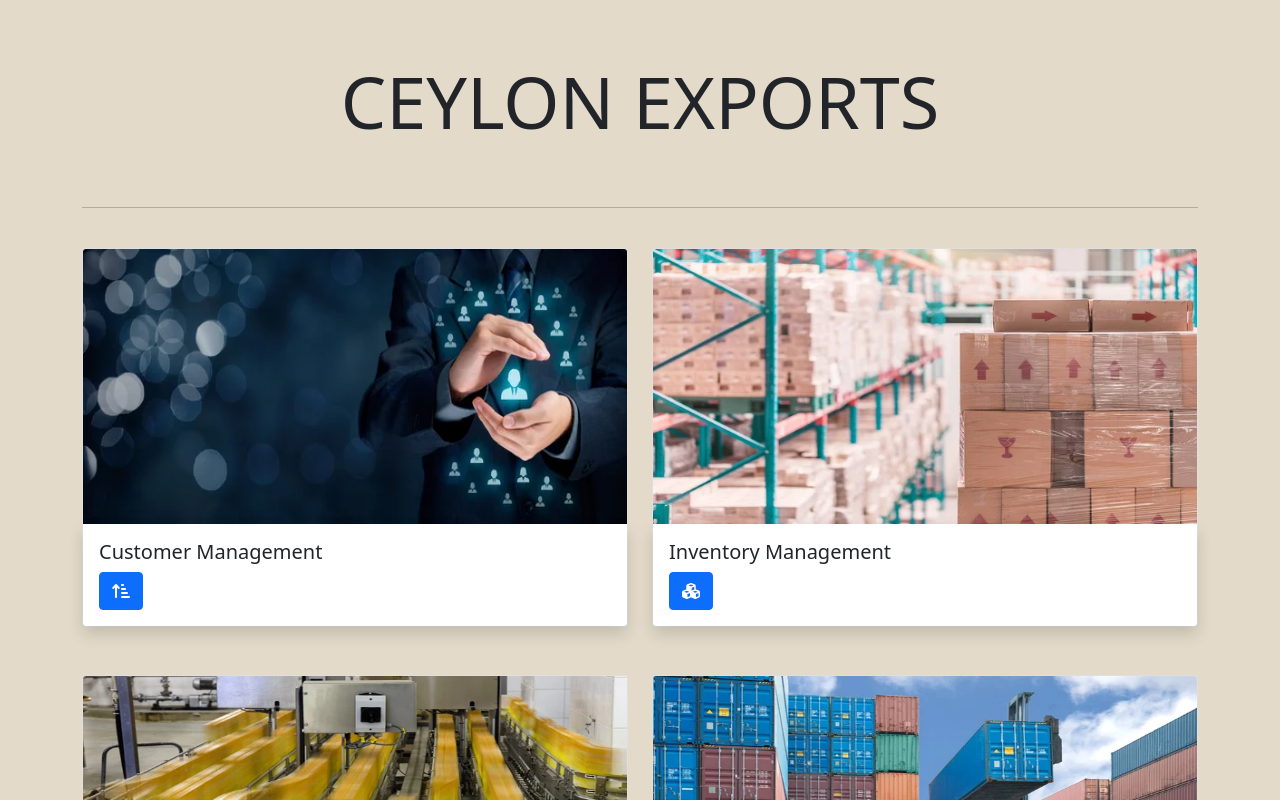
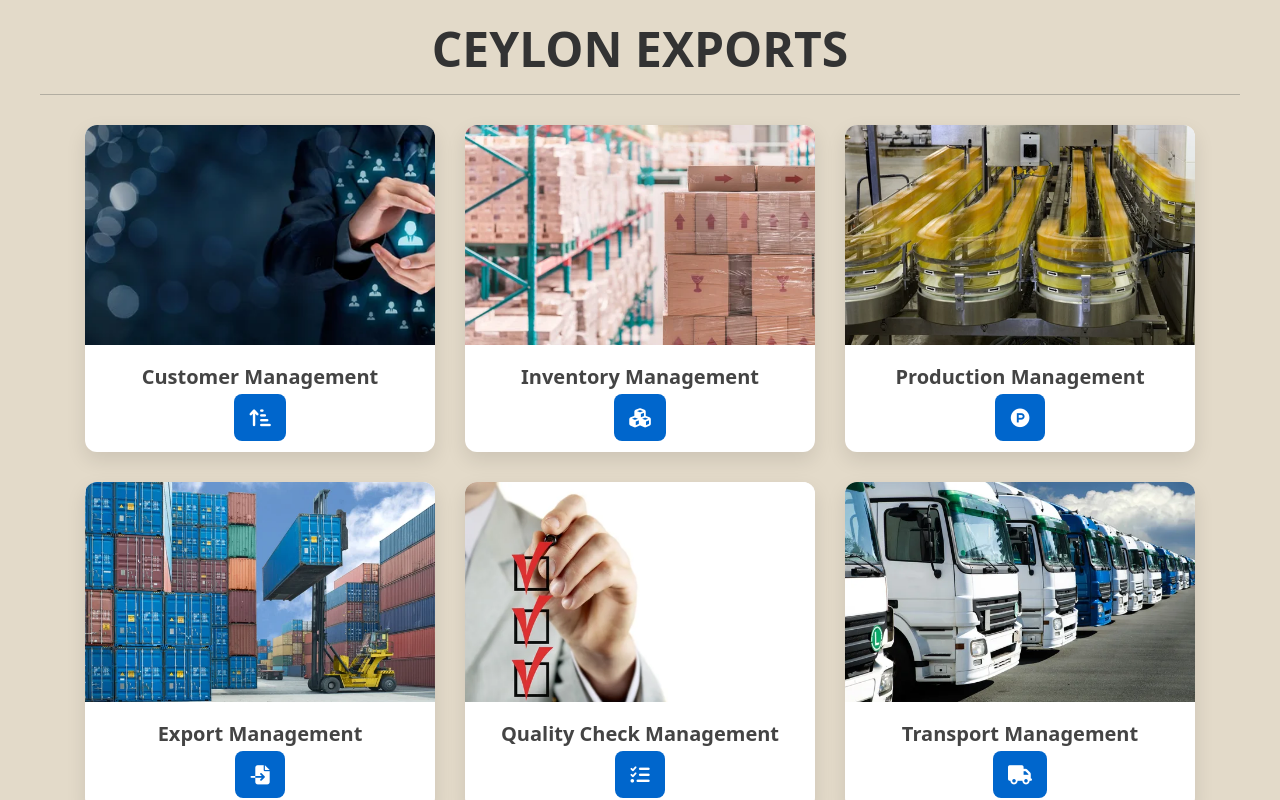
Before and after one commit to IT21062438/ExportManagement, a React (Create React App) app in the folder client/: page /home in a window 1280 px wide. Shown: the top 800 px of the page. Built offline with nearby package versions, Linux system fonts and the light colour scheme.

Commit message:
Update home

```diff
--- /dev/null
+++ b/client/src/components/Home.css
@@ -0,0 +1,94 @@
+/* General Wrapper */
+.home-wrapper {
+    background-color: #e3dac9;
+    min-height: 100vh;
+    padding: 30px 20px;
+  }
+
+  /* Container */
+  .home-container {
+    max-width: 1200px;
+    margin: 0 auto;
+  }
+
+  /* Header */
+  .home-header {
+    text-align: center;
+    margin-bottom: 30px;
+  }
+
+  .home-title {
+    font-size: 3rem;
+    font-weight: bold;
+    color: #333;
+  }
+
+  /* Cards Grid */
+  .home-cards-row {
+    display: flex;
+    flex-wrap: wrap;
+    gap: 30px;
+    justify-content: center;
+  }
+
+  /* Card Column */
+  .home-card-col {
+    flex: 1 1 300px;
+    max-width: 350px;
+  }
+
+  /* Individual Card */
+  .home-card {
+    background-color: #fff;
+    border-radius: 12px;
+    overflow: hidden;
+    box-shadow: 0 8px 20px rgba(0, 0, 0, 0.1);
+    transition: transform 0.3s ease, box-shadow 0.3s ease;
+  }
+
+  .home-card:hover {
+    transform: translateY(-5px);
+    box-shadow: 0 12px 25px rgba(0, 0, 0, 0.15);
+  }
+
+  /* Card Image */
+  .home-card-img {
+    width: 100%;
+    height: 220px;
+    object-fit: cover;
+    transition: transform 0.4s ease;
+  }
+
+  .home-card:hover .home-card-img {
+    transform: scale(1.05);
+  }
+
+  /* Card Body */
+  .home-card-body {
+    padding: 20px;
+    text-align: center;
+  }
+
+  .home-card-title {
+    font-size: 1.25rem;
+    font-weight: 600;
+    margin-bottom: 15px;
+    color: #444;
+  }
+
+  /* Button Style */
+  .home-btn {
+    background-color: #0066cc;
+    color: #fff;
+    border: none;
+    padding: 10px 15px;
+    font-size: 1.2rem;
+    border-radius: 8px;
+    text-decoration: none;
+    transition: background-color 0.3s ease;
+  }
+
+  .home-btn:hover {
+    background-color: #004a99;
+    color: #fff;
+  }
--- a/client/src/components/Home.js
+++ b/client/src/components/Home.js
@@ -1,167 +1,285 @@
+// import React, { Component } from "react";
+
+// class Home extends Component {
+//   render() {
+//     return (
+//       <div style={{ backgroundColor: "#e3dac9" }} id="page-content-wrapper">
+//         <div className="container">
+//           <h2>
+//             {" "}
+//             <center>
+//               {" "}
+//               <br />
+//               <h1 class="display-2">CEYLON EXPORTS</h1>
+//               <br />
+//             </center>{" "}
+//           </h2>
+//           <hr />
+//           <br />
+
+//           <div class="row">
+//             <div class="col-sm-6">
+//               <div class="card">
+//                 <img
+//                   src="%PUBLIC_URL%../../cus.jpg "
+//                   width="200"
+//                   height="275"
+//                   position="absolute"
+//                   class="card-img-top"
+//                   alt="..."
+//                 />
+//                 <div class="shadow bg-white rounded">
+//                   <div class="card-body">
+//                     {/*Customer Home Navigation*/}
+
+//                     <h5 class="card-title">Customer Management</h5>
+
+//                     <a href="/requests" class="btn btn-primary">
+//                       <i class="fas fa-sort-amount-up-alt"></i>
+//                     </a>
+//                   </div>
+//                 </div>
+//               </div>
+//               <br />
+//               <br />
+//             </div>
+
+//             <div class="col-sm-6">
+//               <div class="card">
+//                 <img
+//                   src="%PUBLIC_URL%../../int.jpg "
+//                   width="200"
+//                   height="275"
+//                   position="absolute"
+//                   class="card-img-top"
+//                   alt="..."
+//                 />
+//                 <div class="shadow bg-white rounded">
+//                   <div class="card-body">
+//                     <h5 class="card-title"> Inventory Management</h5>
+
+//                     <a href="/intdash" class="btn btn-primary">
+//                       <i class="fas fa-cubes"></i>
+//                     </a>
+//                   </div>
+//                 </div>
+//               </div>
+//               <br />
+//               <br />
+//             </div>
+
+//             <div class="col-sm-6">
+//               <div class="card">
+//                 <img
+//                   src="%PUBLIC_URL%../../pro.jpg "
+//                   width="200"
+//                   height="275"
+//                   position="absolute"
+//                   class="card-img-top"
+//                   alt="..."
+//                 />
+//                 <div class="shadow bg-white rounded">
+//                   <div class="card-body">
+//                     <h5 class="card-title">Production Management</h5>
+
+//                     <a href="/prodash" class="btn btn-primary">
+//                       <i class="fab fa-product-hunt"></i>
+//                     </a>
+//                   </div>
+//                 </div>
+//               </div>
+//               <br />
+//               <br />
+//             </div>
+
+//             <div class="col-sm-6">
+//               <div class="card">
+//                 <img
+//                   src="%PUBLIC_URL%../../exp.jpg "
+//                   width="200"
+//                   height="275"
+//                   position="absolute"
+//                   class="card-img-top"
+//                   alt="..."
+//                 />
+//                 <div class="shadow bg-white rounded">
+//                   <div class="card-body">
+//                     <h5 class="card-title">Export Management</h5>
+
+//                     <a href="/expDash" class="btn btn-primary">
+//                       <i class="fas fa-file-import"></i>
+//                     </a>
+//                   </div>
+//                 </div>
+//               </div>
+//               <br />
+//               <br />
+//             </div>
+
+//             <div class="col-sm-6">
+//               <div class="card">
+//                 <img
+//                   src="%PUBLIC_URL%../../qut.jpg "
+//                   width="200"
+//                   height="275"
+//                   position="absolute"
+//                   class="card-img-top"
+//                   alt="..."
+//                 />
+//                 <div class="shadow bg-white rounded">
+//                   <div class="card-body">
+//                     <h5 class="card-title">Quality Check Management</h5>
+
+//                     <a href="/homeqc" class="btn btn-primary">
+//                       <i class="fas fa-tasks"></i>
+//                     </a>
+//                   </div>
+//                 </div>
+//               </div>
+//               <br />
+//               <br />
+//             </div>
+
+//             <div class="col-sm-6">
+//               <div class="card">
+//                 <img
+//                   src="%PUBLIC_URL%../../trn.jpg "
+//                   width="200"
+//                   height="275"
+//                   position="absolute"
+//                   class="card-img-top"
+//                   alt="..."
+//                 />
+//                 <div class="shadow bg-white rounded">
+//                   <div class="card-body">
+//                     <h5 class="card-title">Transport Management</h5>
+
+//                     <a href="/hometr" class="btn btn-primary">
+//                       <i class="fas fa-truck"></i>
+//                     </a>
+//                   </div>
+//                 </div>
+//               </div>
+//               <br />
+//               <br />
+//             </div>
+//           </div>
+//         </div>
+//       </div>
+//     );
+//   }
+// }
+
+// export default Home;
+
 import React, { Component } from "react";
+import "./Home.css"; // Link to your CSS file
 
 class Home extends Component {
   render() {
     return (
-      <div style={{ backgroundColor: "#e3dac9" }} id="page-content-wrapper">
-        <div className="container">
-          <h2>
-            {" "}
-            <center>
-              {" "}
-              <br />
-              <h1 class="display-2">CEYLON EXPORTS</h1>
-              <br />
-            </center>{" "}
-          </h2>
+      <div className="home-wrapper" id="page-content-wrapper">
+        <div className="home-container">
+          <div className="home-header">
+            <h1 className="home-title">CEYLON EXPORTS</h1>
             <hr />
-          <br />
+          </div>
 
-          <div class="row">
-            <div class="col-sm-6">
-              <div class="card">
+          <div className="home-cards-row">
+            <div className="home-card-col">
+              <div className="home-card">
                 <img
-                  src="%PUBLIC_URL%../../cus.jpg "
-                  width="200"
-                  height="275"
-                  position="absolute"
-                  class="card-img-top"
-                  alt="..."
+                  src="%PUBLIC_URL%../../cus.jpg"
+                  className="home-card-img"
+                  alt="Customer"
                 />
-                <div class="shadow bg-white rounded">
-                  <div class="card-body">
-                    {/*Customer Home Navigation*/}
-
-                    <h5 class="card-title">Customer Management</h5>
-
-                    <a href="/requests" class="btn btn-primary">
-                      <i class="fas fa-sort-amount-up-alt"></i>
+                <div className="home-card-body">
+                  <h5 className="home-card-title">Customer Management</h5>
+                  <a href="/requests" className="home-btn">
+                    <i className="fas fa-sort-amount-up-alt"></i>
                   </a>
                 </div>
               </div>
             </div>
-              <br />
-              <br />
-            </div>
 
-            <div class="col-sm-6">
-              <div class="card">
+            <div className="home-card-col">
+              <div className="home-card">
                 <img
-                  src="%PUBLIC_URL%../../int.jpg "
-                  width="200"
-                  height="275"
-                  position="absolute"
-                  class="card-img-top"
-                  alt="..."
+                  src="%PUBLIC_URL%../../int.jpg"
+                  className="home-card-img"
+                  alt="Inventory"
                 />
-                <div class="shadow bg-white rounded">
-                  <div class="card-body">
-                    <h5 class="card-title"> Inventory Management</h5>
-
-                    <a href="/intdash" class="btn btn-primary">
-                      <i class="fas fa-cubes"></i>
+                <div className="home-card-body">
+                  <h5 className="home-card-title">Inventory Management</h5>
+                  <a href="/intdash" className="home-btn">
+                    <i className="fas fa-cubes"></i>
                   </a>
                 </div>
               </div>
             </div>
-              <br />
-              <br />
-            </div>
 
-            <div class="col-sm-6">
-              <div class="card">
+            <div className="home-card-col">
+              <div className="home-card">
                 <img
-                  src="%PUBLIC_URL%../../pro.jpg "
-                  width="200"
-                  height="275"
-                  position="absolute"
-                  class="card-img-top"
-                  alt="..."
+                  src="%PUBLIC_URL%../../pro.jpg"
+                  className="home-card-img"
+                  alt="Production"
                 />
-                <div class="shadow bg-white rounded">
-                  <div class="card-body">
-                    <h5 class="card-title">Production Management</h5>
-
-                    <a href="/prodash" class="btn btn-primary">
-                      <i class="fab fa-product-hunt"></i>
+                <div className="home-card-body">
+                  <h5 className="home-card-title">Production Management</h5>
+                  <a href="/prodash" className="home-btn">
+                    <i className="fab fa-product-hunt"></i>
                   </a>
                 </div>
               </div>
             </div>
-              <br />
-              <br />
-            </div>
 
-            <div class="col-sm-6">
-              <div class="card">
+            <div className="home-card-col">
+              <div className="home-card">
                 <img
-                  src="%PUBLIC_URL%../../exp.jpg "
-                  width="200"
-                  height="275"
-                  position="absolute"
-                  class="card-img-top"
-                  alt="..."
+                  src="%PUBLIC_URL%../../exp.jpg"
+                  className="home-card-img"
+                  alt="Export"
                 />
-                <div class="shadow bg-white rounded">
-                  <div class="card-body">
-                    <h5 class="card-title">Export Management</h5>
-
-                    <a href="/expDash" class="btn btn-primary">
-                      <i class="fas fa-file-import"></i>
+                <div className="home-card-body">
+                  <h5 className="home-card-title">Export Management</h5>
+                  <a href="/expDash" className="home-btn">
+                    <i className="fas fa-file-import"></i>
                   </a>
                 </div>
               </div>
             </div>
-              <br />
-              <br />
-            </div>
 
-            <div class="col-sm-6">
-              <div class="card">
+            <div className="home-card-col">
+              <div className="home-card">
                 <img
-                  src="%PUBLIC_URL%../../qut.jpg "
-                  width="200"
-                  height="275"
-                  position="absolute"
-                  class="card-img-top"
-                  alt="..."
+                  src="%PUBLIC_URL%../../qut.jpg"
+                  className="home-card-img"
+                  alt="Quality Check"
                 />
-                <div class="shadow bg-white rounded">
-                  <div class="card-body">
-                    <h5 class="card-title">Quality Check Management</h5>
-
-                    <a href="/homeqc" class="btn btn-primary">
-                      <i class="fas fa-tasks"></i>
+                <div className="home-card-body">
+                  <h5 className="home-card-title">Quality Check Management</h5>
+                  <a href="/homeqc" className="home-btn">
+                    <i className="fas fa-tasks"></i>
                   </a>
                 </div>
               </div>
             </div>
-              <br />
-              <br />
-            </div>
 
-            <div class="col-sm-6">
-              <div class="card">
+            <div className="home-card-col">
+              <div className="home-card">
                 <img
-                  src="%PUBLIC_URL%../../trn.jpg "
-                  width="200"
-                  height="275"
-                  position="absolute"
-                  class="card-img-top"
-                  alt="..."
+                  src="%PUBLIC_URL%../../trn.jpg"
+                  className="home-card-img"
+                  alt="Transport"
                 />
-                <div class="shadow bg-white rounded">
-                  <div class="card-body">
-                    <h5 class="card-title">Transport Management</h5>
-
-                    <a href="/hometr" class="btn btn-primary">
-                      <i class="fas fa-truck"></i>
+                <div className="home-card-body">
+                  <h5 className="home-card-title">Transport Management</h5>
+                  <a href="/hometr" className="home-btn">
+                    <i className="fas fa-truck"></i>
                   </a>
                 </div>
               </div>
-              </div>
-              <br />
-              <br />
             </div>
           </div>
         </div>
```
Lines whose indentation alone changed are shown as unchanged.
